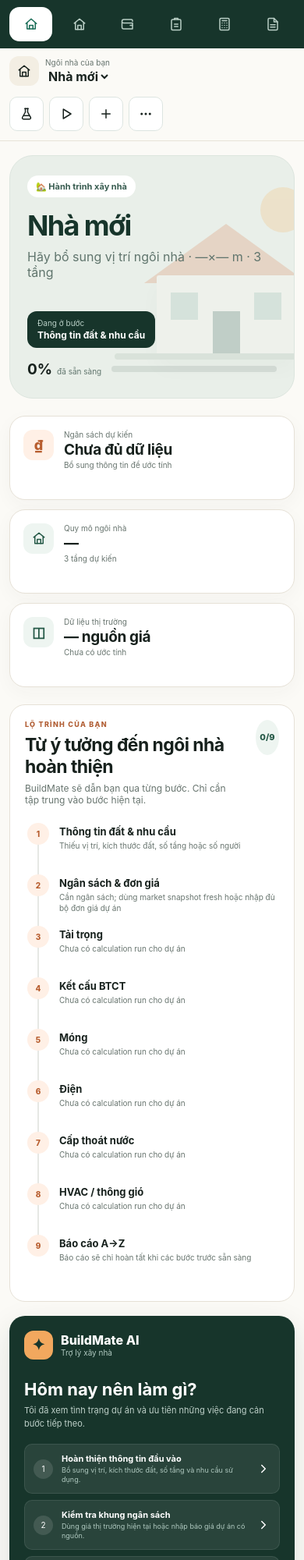
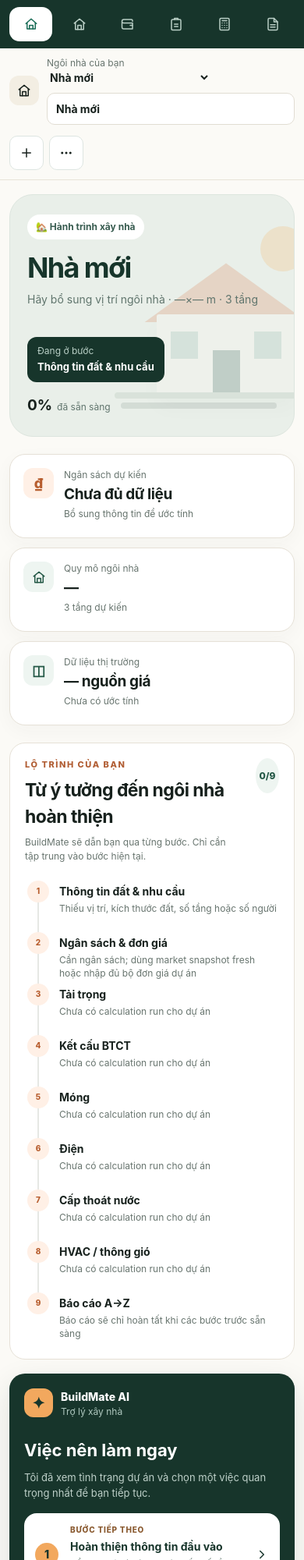
Before and after one commit to eddyvn98/BuildMate, a website with bundled scripts: page index.html in a window 390 px wide. Shown: the top 2000 px of the page at 78% size. Built offline with nearby package versions, Linux system fonts and the light colour scheme.

Commit message:
Improve homeowner UX clarity
Restore visible project rename, move demo tools into overflow, prioritize one clear BuildMate AI next action, and improve text readability and responsive controls.

```diff
--- a/src/ui/homeowner-shell.js
+++ b/src/ui/homeowner-shell.js
@@ -46,20 +46,20 @@ function topbar(project,projects) {
   return `<header class="topbar journey-topbar">
     <div class="project-switcher journey-project-switcher">
       <span class="project-home-icon">${icon('house')}</span>
-      <div><small>Ngôi nhà của bạn</small>
-      <select id="project-select">${projects.map(item=>`<option value="${item.id}" ${item.id===project.id?'selected':''}>${escapeHtml(item.name)}</option>`).join('')}</select></div>
-      <input id="project-name" value="${escapeHtml(project.name)}" aria-label="Tên dự án">
+      <div class="project-picker"><small>Ngôi nhà của bạn</small>
+      <select id="project-select" aria-label="Chọn dự án">${projects.map(item=>`<option value="${item.id}" ${item.id===project.id?'selected':''}>${escapeHtml(item.name)}</option>`).join('')}</select></div>
+      <input id="project-name" class="project-name-input" value="${escapeHtml(project.name)}" aria-label="Tên dự án" title="Đổi tên dự án" placeholder="Tên dự án">
     </div>
     <div class="top-actions">
-      <button type="button" id="load-public-demo" class="ghost icon-button" title="Nạp demo 4×16" aria-label="Nạp demo 4×16">${icon('flask')}</button>
-      <button type="button" id="run-demo-a2z" class="ghost icon-button" title="Chạy demo A→Z" aria-label="Chạy demo A→Z">${icon('play')}</button>
-      <button type="button" id="new-project" class="ghost icon-button" title="Dự án mới" aria-label="Dự án mới">${icon('plus')}</button>
+      <button type="button" id="new-project" class="ghost top-new-project" title="Dự án mới" aria-label="Dự án mới">${icon('plus')}<span class="top-action-label">Dự án mới</span></button>
       <details class="menu-pop"><summary aria-label="Thêm tác vụ" title="Thêm tác vụ">${icon('more')}</summary><div>
-        <button id="export-html" class="ghost menu-action">${icon('download')}<span>HTML</span></button>
-        <button id="export-csv" class="ghost menu-action">${icon('download')}<span>BOQ CSV</span></button>
-        <button id="export-json" class="ghost menu-action">${icon('download')}<span>JSON</span></button>
-        <button id="import-json" class="ghost menu-action">${icon('upload')}<span>Nhập</span></button>
-        <button id="delete-project" class="ghost danger menu-action">${icon('trash')}<span>Xóa</span></button>
+        <button type="button" id="load-public-demo" class="ghost menu-action" title="Nạp demo 4×16" aria-label="Nạp demo 4×16">${icon('flask')}<span>Nạp demo 4×16</span></button>
+        <button type="button" id="run-demo-a2z" class="ghost menu-action" title="Chạy demo A→Z" aria-label="Chạy demo A→Z">${icon('play')}<span>Chạy demo A→Z</span></button>
+        <button id="export-html" class="ghost menu-action">${icon('download')}<span>Xuất báo cáo HTML</span></button>
+        <button id="export-csv" class="ghost menu-action">${icon('download')}<span>Xuất BOQ CSV</span></button>
+        <button id="export-json" class="ghost menu-action">${icon('download')}<span>Xuất JSON</span></button>
+        <button id="import-json" class="ghost menu-action">${icon('upload')}<span>Nhập JSON</span></button>
+        <button id="delete-project" class="ghost danger menu-action">${icon('trash')}<span>Xóa dự án</span></button>
       </div></details>
       <input id="import-json-file" type="file" accept="application/json" hidden>
     </div>
--- a/src/ui/panel-overview.js
+++ b/src/ui/panel-overview.js
@@ -58,12 +58,18 @@ export function overviewPanel(project,workflow) {
 
       <aside class="assistant-card">
         <div class="assistant-title"><span class="assistant-spark">✦</span><div><span>BuildMate AI</span><small>Trợ lý xây nhà</small></div></div>
-        <h2>Hôm nay nên làm gì?</h2>
-        <p>Tôi đã xem tình trạng dự án và ưu tiên những việc đang cản bước tiếp theo.</p>
-        <div class="assistant-actions">${actions.slice(0,3).map((item,index)=>`
+        <h2>Việc nên làm ngay</h2>
+        <p>Tôi đã xem tình trạng dự án và chọn một việc quan trọng nhất để bạn tiếp tục.</p>
+        ${actions[0]?`
+          <button class="assistant-primary" data-go-view="${escapeHtml(actions[0].view)}" ${actions[0].guidedAction?`data-guided-action="${escapeHtml(actions[0].guidedAction)}"`:''}>
+            <span class="assistant-primary-icon">1</span>
+            <span><small>BƯỚC TIẾP THEO</small><strong>${escapeHtml(actions[0].title)}</strong><em>${escapeHtml(actions[0].body)}</em></span>
+            ${icon('chevronRight')}
+          </button>`:''}
+        ${actions.length>1?`<details class="assistant-more"><summary>Xem thêm ${Math.min(actions.length-1,2)} việc tiếp theo</summary><div class="assistant-actions">${actions.slice(1,3).map((item,index)=>`
           <button data-go-view="${escapeHtml(item.view)}" ${item.guidedAction?`data-guided-action="${escapeHtml(item.guidedAction)}"`:''}>
-            <span>${index+1}</span><div><strong>${escapeHtml(item.title)}</strong><small>${escapeHtml(item.body)}</small></div>${icon('chevronRight')}
-          </button>`).join('')}</div>
+            <span>${index+2}</span><div><strong>${escapeHtml(item.title)}</strong><small>${escapeHtml(item.body)}</small></div>${icon('chevronRight')}
+          </button>`).join('')}</div></details>`:''}
         <small class="assistant-note">Gợi ý dựa trên dữ liệu hiện có trong dự án, không thay thế phê duyệt chuyên môn.</small>
       </aside>
     </div>
--- a/styles.css
+++ b/styles.css
@@ -221,3 +221,82 @@ body{background:var(--warm)}
 @media(max-width:1050px){.journey-shell{grid-template-columns:1fr}.journey-sidebar{padding:9px 12px;align-items:center}.journey-brand,.sidebar-guide{display:none}.journey-nav button{justify-content:center}.journey-nav .nav-label{display:none}.home-main-grid{grid-template-columns:1fr}.assistant-card{position:static}.house-visual{opacity:.8}}
 @media(max-width:760px){.journey-content{padding-top:18px}.home-welcome{padding:25px 22px;grid-template-columns:1fr;min-height:0}.house-visual{position:absolute;right:-40px;top:40px;width:230px;opacity:.22}.welcome-copy{max-width:82%}.journey-progress{grid-template-columns:auto 1fr}.journey-progress>small{display:none}.home-glance{grid-template-columns:1fr}.home-main-grid{display:flex;flex-direction:column}.journey-card,.assistant-card,.home-secondary{width:100%;border-radius:20px;padding:19px}.floor-journey{grid-template-columns:1fr 1fr}.journey-project-switcher>input{display:none}}
 @media(max-width:500px){.welcome-copy{max-width:100%}.welcome-copy h1{font-size:36px}.current-stage-pill{align-items:flex-start;flex-direction:column;gap:2px}.floor-journey{grid-template-columns:1fr}.journey-step{grid-template-columns:34px 1fr}.journey-state{display:none}.friendly-head{align-items:flex-start}.friendly-head .text-action{white-space:nowrap}}
+
+
+/* Homeowner UX v1.1 refinements */
+body{font-size:15px;line-height:1.5}
+small,.hint{font-size:12px;line-height:1.45}
+label{font-size:13px}
+.metric small,.stage-card small,.reference-card p,.engineering-card p,.technical-cost-note{font-size:12px}
+.badge,.technical-table th{font-size:11px}
+
+.journey-project-switcher{gap:10px}
+.project-picker{min-width:170px}
+.journey-project-switcher>div small{font-size:12px}
+.journey-project-switcher select{font-size:14px;max-width:210px}
+.journey-project-switcher>.project-name-input{
+  display:block;
+  min-width:180px;
+  max-width:260px;
+  padding:9px 11px;
+  background:#fff;
+  border:1px solid #e1ddd3;
+  font-weight:700;
+}
+.top-new-project{display:inline-flex;align-items:center;gap:8px;width:auto;height:42px;padding:0 13px}
+.top-action-label{font-size:13px;font-weight:700}
+.menu-pop>div{width:220px}
+
+.sidebar-guide small{font-size:12px}
+.welcome-kicker{font-size:12px}
+.current-stage-pill span{font-size:12px}.current-stage-pill strong{font-size:13px}
+.journey-progress span,.journey-progress small{font-size:12px}
+.glance-card small,.glance-card em{font-size:12px}
+.section-kicker{font-size:11px}
+.route-badge{font-size:12px}
+.journey-step-copy strong{font-size:14px}.journey-step-copy small{font-size:12px}.journey-state{font-size:11px}
+.assistant-title small{font-size:12px}
+.assistant-card>p{font-size:13px}
+.assistant-card h2{margin-bottom:8px}
+.assistant-primary{
+  width:100%;
+  display:grid;
+  grid-template-columns:34px 1fr auto;
+  align-items:center;
+  gap:11px;
+  text-align:left;
+  background:#fff;
+  color:#17352b;
+  border-radius:16px;
+  padding:14px;
+  margin:16px 0 12px;
+}
+.assistant-primary:hover{background:#f7fbf9}
+.assistant-primary-icon{width:30px;height:30px;border-radius:50%;display:grid;place-items:center;background:#f2a85e;font-weight:850}
+.assistant-primary>span:nth-child(2){display:grid;gap:3px}
+.assistant-primary small{font-size:10px;color:#8a5a30;letter-spacing:.08em;font-weight:800}
+.assistant-primary strong{font-size:14px}
+.assistant-primary em{font-size:12px;font-style:normal;color:#60756d;line-height:1.45}
+.assistant-more{margin-top:4px}
+.assistant-more>summary{cursor:pointer;font-size:12px;color:#c5d8d1;padding:8px 2px}
+.assistant-actions{margin:8px 0 14px}
+.assistant-actions strong{font-size:12px}.assistant-actions small{font-size:11px}
+.assistant-note{font-size:11px!important}
+.text-action{font-size:12px}
+.floor-number{font-size:11px}.floor-journey strong{font-size:13px}.floor-journey p{font-size:12px}
+.source-drawer>summary{font-size:12px}
+
+@media(max-width:760px){
+  .journey-project-switcher{display:grid;grid-template-columns:auto minmax(0,1fr);width:100%;align-items:center}
+  .project-home-icon{grid-row:1/3}
+  .project-picker{min-width:0}
+  .journey-project-switcher>.project-name-input{display:block;min-width:0;max-width:none;width:100%;grid-column:2}
+  .top-actions{overflow:visible}
+  .top-new-project{min-height:44px;width:auto!important}
+  .top-action-label{display:inline}
+}
+@media(max-width:500px){
+  body{font-size:14px}
+  .top-action-label{display:none}
+  .top-new-project{width:44px!important;padding:0;justify-content:center}
+}
```
Also changed, not shown: tests/ui-engineering-tools.test.js (+3 -1 lines).
